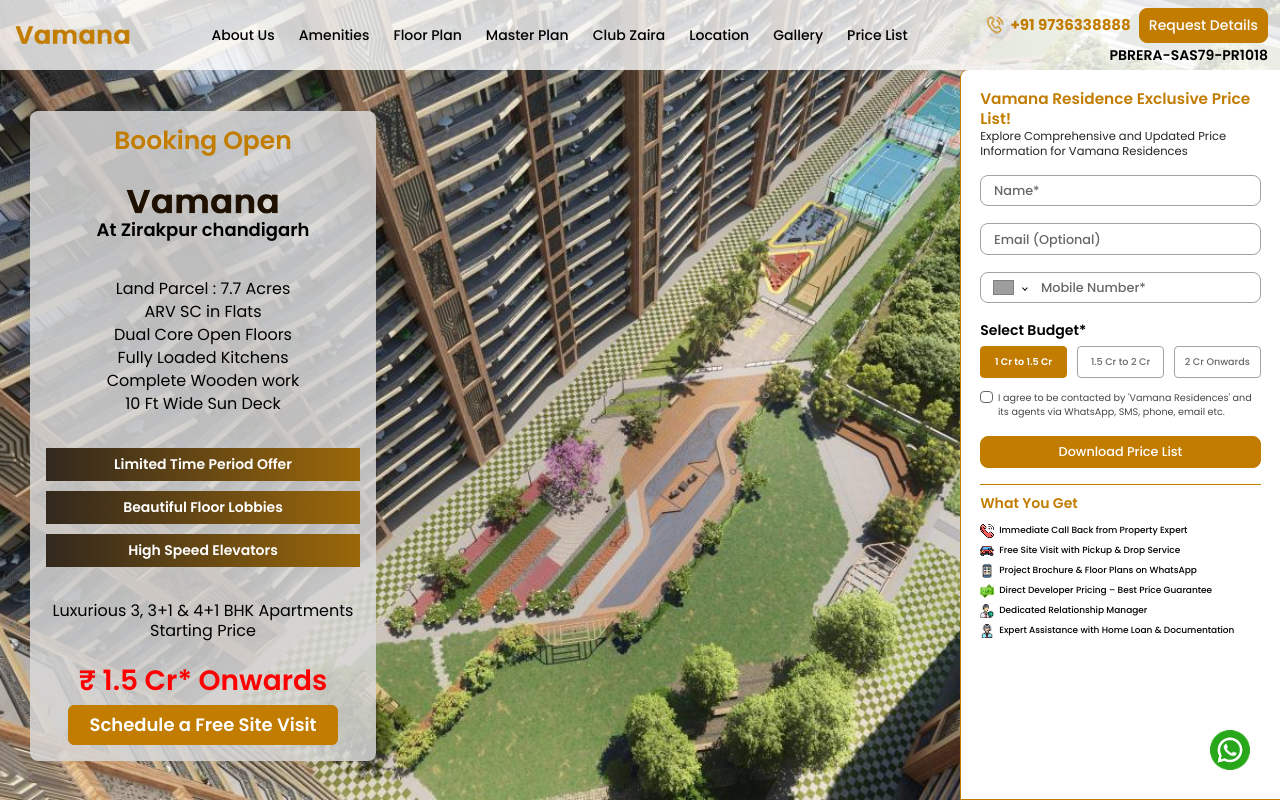
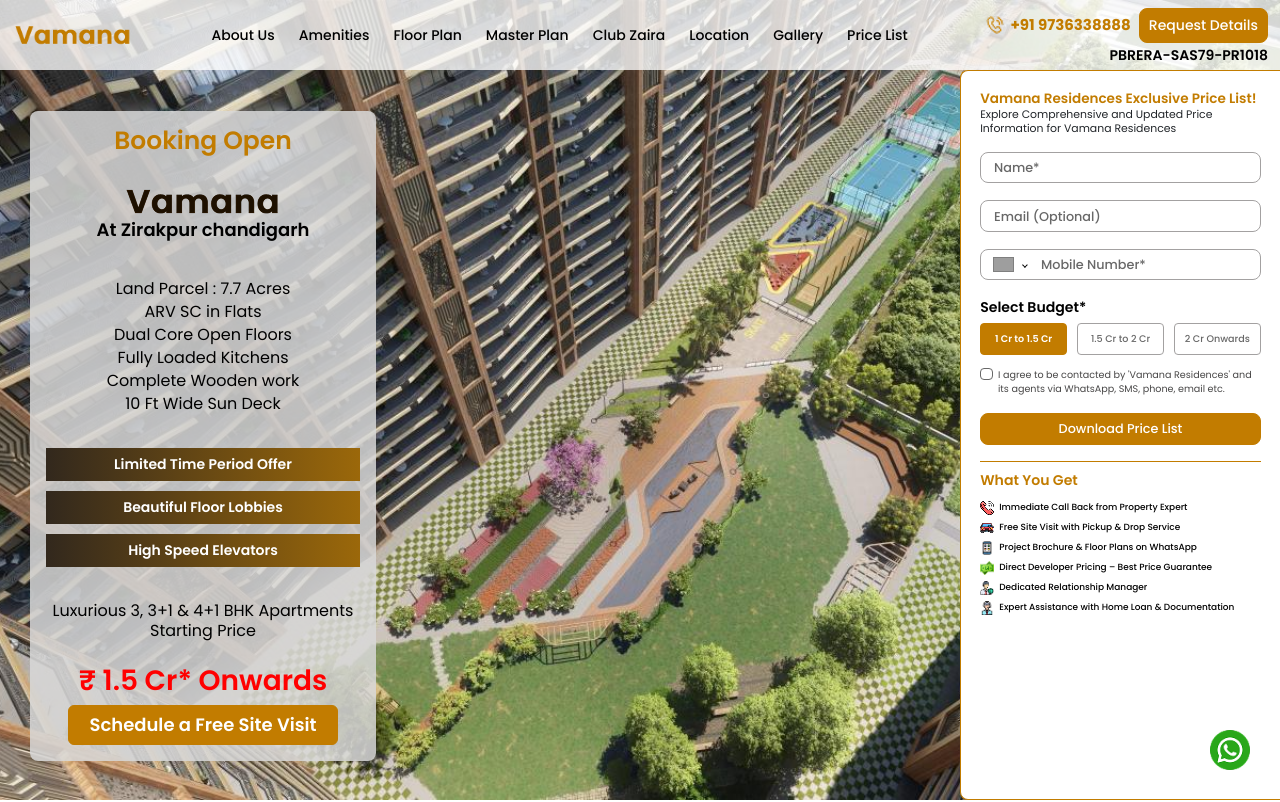
Before and after one commit to hardeep-2025/vamana-new, a React (Create React App) app: page / in a window 1280 px wide. Shown: the top 802 px of the page. Built offline with nearby package versions, Linux system fonts and the light colour scheme; grey boxes are pictures that could not be loaded.

Commit message:
heading change

```diff
--- a/src/components/FormContext.js
+++ b/src/components/FormContext.js
@@ -5,7 +5,7 @@
 export const FormProvider = ({ children }) => {
   const [isRequestFormOpen, setIsRequestFormOpen] = useState(false);
   const [isPriceFormOpen, setIsPriceFormOpen] = useState(false);
-  const [formTitle, setFormTitle] = useState("Vamana Residence Exclusive Price List!");
+  const [formTitle, setFormTitle] = useState("Vamana Residences Exclusive Price List!");
   const [subTitle, setSubTitle] = useState("Explore Comprehensive and Updated Price Information for Vamana Residences");
   const [buttonText, setButtonText] = useState("Download Price List");
   const [formId, setFormId] = useState("fixed");
@@ -19,7 +19,7 @@
 
   const closeRequestForm = () => setIsRequestFormOpen(false);
 
-  const openPriceForm = (title = "Vamana Residence Exclusive Price List!", subTitle= "Explore Comprehensive and Updated Price Information for Vamana Residences", buttonText= "Download Price List", formId = "fixed", fromAuto = false) => {
+  const openPriceForm = (title = "Vamana Residences Exclusive Price List!", subTitle= "Explore Comprehensive and Updated Price Information for Vamana Residences", buttonText= "Download Price List", formId = "fixed", fromAuto = false) => {
     setFormTitle(title);
     setSubTitle(subTitle);
     setButtonText(buttonText);
--- a/src/components/Home/Banner/Banner.css
+++ b/src/components/Home/Banner/Banner.css
@@ -208,16 +208,18 @@
     width: 75%;
 }
 .right_fixed_sidebar {
-    margin-top: 72px;
+    margin-top: 71.5px;
     background-color: var(--color-white);
     width: 25%;
     position: relative;
     border-top-left-radius: 8px;
+    border-bottom-left-radius: 8px;
+    border-top: 1px solid var(--color-yellow);
     border-left: 1px solid var(--color-yellow);
     border-bottom: 1px solid var(--color-yellow);
     display: flex;
     flex-direction: column;
-    height: calc(100% - 72px);
+    height: calc(100% - 71.5px);
     position: absolute;
     top: 0;
     right: 0;
@@ -258,7 +260,7 @@
     display: none;
 }
 .right_fixed_sidebar .price_list_heading {
-    font-size: 1.2vw;
+    font-size: 1.06vw;
     line-height: 1.3;
 }
 .right_fixed_sidebar .enquire-form .form_label,
@@ -309,7 +311,7 @@
 }
 .right_fixed_sidebar .price_list_subtext {
     margin-bottom: 1rem;
-    font-size: 0.9vw;
+    font-size: 0.85vw;
     line-height: 1.3;
 }
 @media (min-height : 800px) {
@@ -323,7 +325,10 @@
         height: calc(100% - 72px);
     }
     .right_fixed_sidebar .price_list_heading {
-        font-size: 1.3vw;
+        font-size: 1vw;
+    }
+    .right_fixed_sidebar .price_list_subtext {
+        font-size: 0.8vw;
     }
 }
 @media (max-width: 1350px) {
@@ -336,6 +341,9 @@
     }
 }
 @media (max-width: 1199px) {
+    .banner_slider_text {
+        width: 73%;
+    }
     .right_fixed_sidebar {
         margin-top: 67px;
         height: calc(100% - 67px);
@@ -343,9 +351,6 @@
     }
     .right_fixed_schedule {
         font-size: 16px;
-    }
-    .banner_context_form_flex {
-        width: 73%;
     }
     .right_fixed_sidebar .enquire-form h5 {
         font-size: 1.3vw;
@@ -371,7 +376,7 @@
         height: 1.2vw;
     }
     .right_fixed_sidebar .price_list_heading {
-        font-size: 1.4vw;
+        font-size: 1.15vw;
     }
 }
 @media (max-width: 1099px) {
@@ -391,4 +396,7 @@
     .banner_context_form_flex {
         width: 100%;
     }
+    .banner_slider_text {
+        width: 100%;
+    }
 }
--- a/src/components/Home/Banner/Banner.jsx
+++ b/src/components/Home/Banner/Banner.jsx
@@ -114,7 +114,7 @@
 
                 <div className="right_fixed_sidebar">
                     <div className="bottom_fixed_sidebar">
-                        <p className="price_list_heading">Vamana Residence Exclusive Price List!</p>
+                        <p className="price_list_heading">Vamana Residences Exclusive Price List!</p>
                         <p className="price_list_subtext">Explore Comprehensive and Updated Price Information for Vamana Residences</p>
                         <EnquireForm formId={"fixed"} title="Ultra-Luxurious 3, 3+1, and 4+1 BHK Flats & Penthouses/Duplexes | Starting at ₹1.5 Cr*" button="Download Price List" />
                         <div className="py-2 form-row we_get_row">
--- a/src/components/Layouts/Header/header.jsx
+++ b/src/components/Layouts/Header/header.jsx
@@ -82,7 +82,7 @@
         !priceFormAutoOpened
       ) {
         openPriceForm(
-          "Vamana Residence Exclusive Price List!",
+          "Vamana Residences Exclusive Price List!",
           "Explore Comprehensive and Updated Price Information for Vamana Residences",
           "Download Price List",
           "fixed",
--- a/src/components/Layouts/PriceDetailsForm/PriceDetailsForm.jsx
+++ b/src/components/Layouts/PriceDetailsForm/PriceDetailsForm.jsx
@@ -38,7 +38,7 @@
         <FontAwesomeIcon icon={faClose} className="text-2xl cursor-pointer" onClick={closePriceForm} />
       </div>
       <div className="price_list_form_flex">
-        <p className="price_list_heading">{formTitle ? formTitle : "Vamana Residence Exclusive Price List!"}</p>
+        <p className="price_list_heading">{formTitle ? formTitle : "Vamana Residences Exclusive Price List!"}</p>
         <p className="price_list_subtext">{subTitle ? subTitle : "Explore Comprehensive and Updated Price Information for Vamana Residences"}</p>
         <div className="price_list_form_col">
           <EnquireForm showSide={true} formId={formId ? formId : "download"} title="Download Price List" button={buttonText ? buttonText : "Download Price List"} />
```
